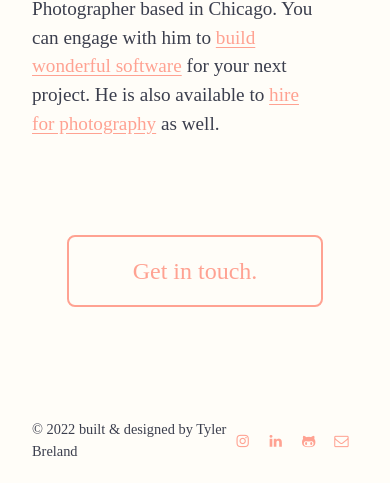
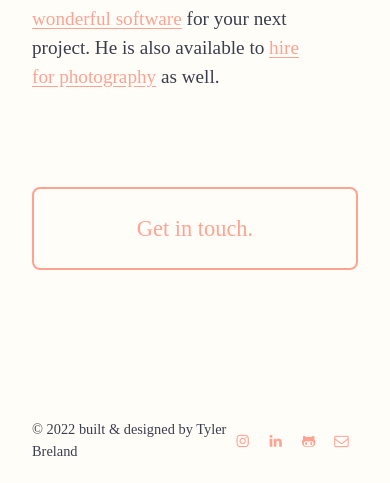
Before and after one commit to TylerBre/tylerbreland.com, a plain HTML site: page index.html in a window 390 px wide. Shown: the part 361-844 px from the top of the page. Drawn offline with Linux system fonts and the light colour scheme; a web font is replaced by a local one.

Commit message:
more responsive styles

```diff
--- a/assets/styles/style.css
+++ b/assets/styles/style.css
@@ -23,6 +23,11 @@ body {
     background-color: var(--white);
     font-family: var(--alice);
     color: var(--black);
+
+    display: flex;
+    flex-direction: column;
+    min-height: 100vh;
+    justify-content: space-between;
 }
 
 a {
@@ -58,8 +63,9 @@ a:hover {
 
 .full-screen-container {
     display: flex;
+    flex: 1;
     flex-direction: column;
-    width: 100vw; height: 100vh;
+    width: 100vw;
     padding-bottom: var(--fonter-height);
     justify-content: center;
     align-items: center;
@@ -96,10 +102,9 @@ footer, .footer-push {
 
 footer {
     display: flex;
-    position: absolute;
+    flex-direction: column;
     align-items: center;
     justify-content: center;
-    bottom: 0;
 }
 
 footer .content-container {
@@ -154,6 +159,13 @@ footer .content-container {
 
     .footer-icon-links {
         margin: 0 0.4rem;
+    }
+
+    .big-button {
+        font-size: 1.4rem;
+        padding: 1.4rem 1rem;
+        width: 100%;
+        text-align: center;
     }
 }
 
```
Also changed, not shown: index.html (+3 -2 lines).
